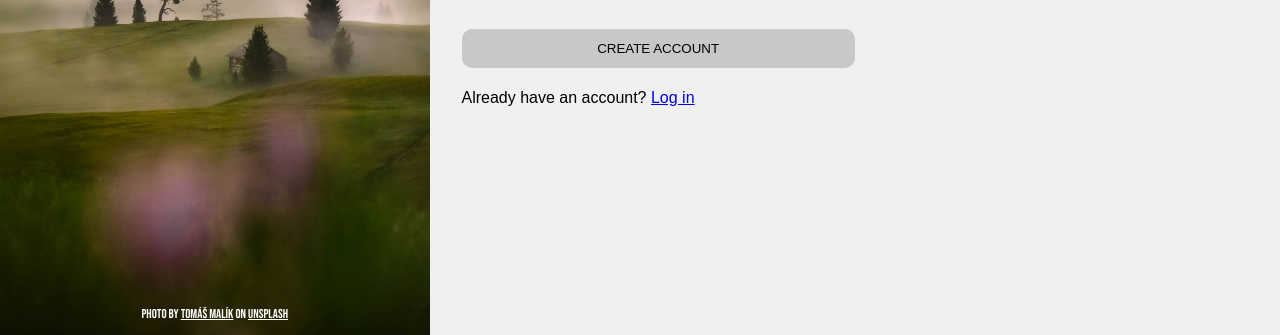
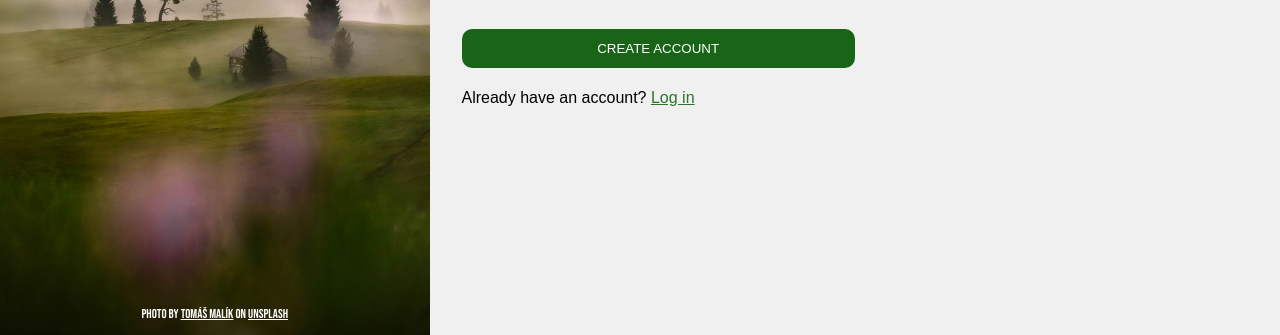
Before and after one commit to dylan-solomon/TOP-signup-form, a plain HTML site: page index.html in a window 1280 px wide. Shown: the part 465-800 px from the top of the page. Drawn offline with Linux system fonts and the light colour scheme.

Commit message:
Format link

```diff
--- a/style.css
+++ b/style.css
@@ -120,13 +120,19 @@ button {
     padding: .75rem;
     border-radius: 10px;
     border: none;
-    background-color: rgb(200, 200, 200);
+    background-color: rgba(24, 101, 24,1);
+    color: white;
     text-transform: uppercase;
     margin: 2rem 0 .3rem 0;
 
 }
 
 button:hover {
-    background-color: rgb(150, 150,150);
+    background-color: rgba(24, 101, 24,.9);
     cursor: pointer;
 }
+
+
+p a {
+    color: rgba(24, 101, 24,.9);
+}
```
